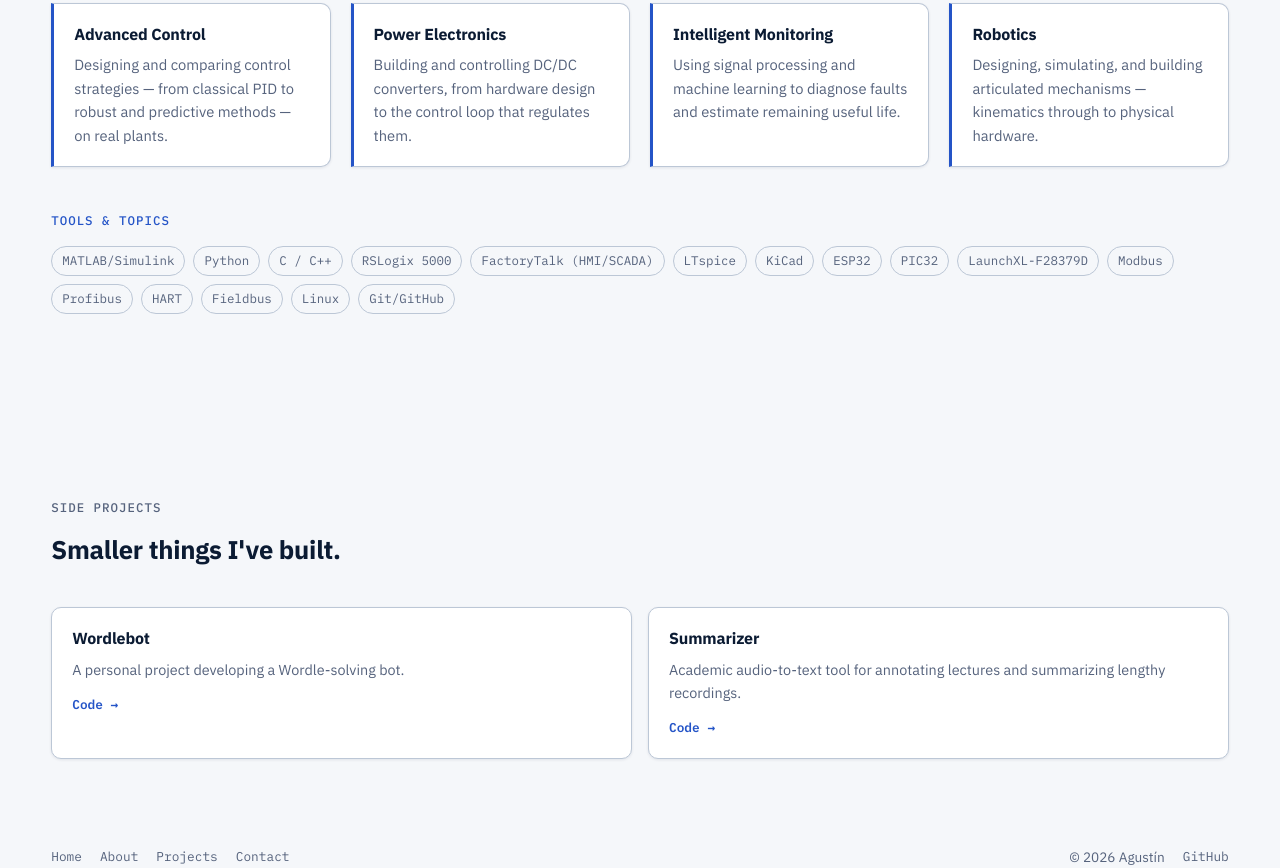
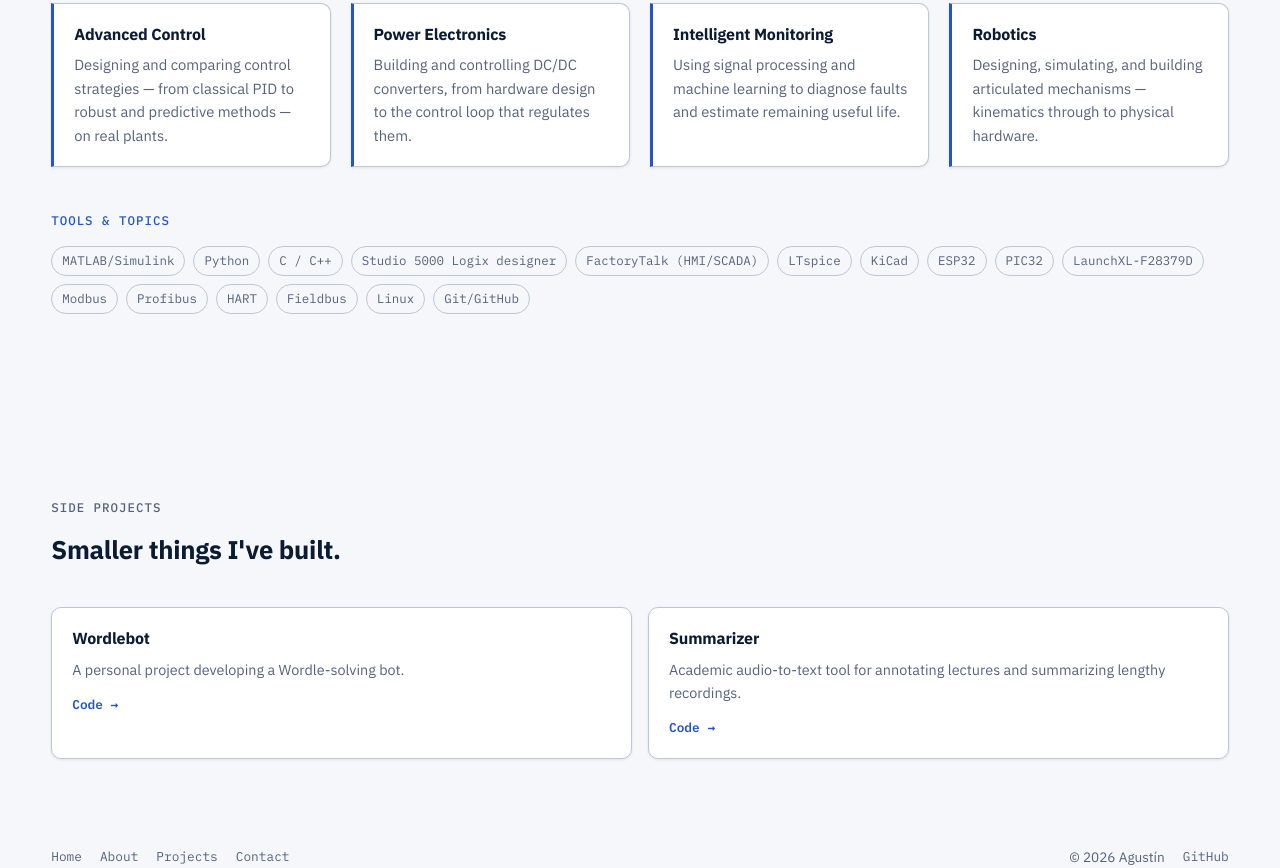
Before and after one commit to aguscsc/aguscsc.github.io, a plain HTML site: page index.html in a window 1280 px wide. Shown: the part 3101-3969 px from the top of the page. Drawn offline with Linux system fonts and the light colour scheme.

Commit message:
studio 5000

```diff
--- a/index.html
+++ b/index.html
@@ -229,7 +229,7 @@
         <span class="tag">MATLAB/Simulink</span>
         <span class="tag">Python</span>
         <span class="tag">C / C++</span>
-        <span class="tag">RSLogix 5000</span>
+        <span class="tag">Studio 5000 Logix designer</span>
         <span class="tag">FactoryTalk (HMI/SCADA)</span>
         <span class="tag">LTspice</span>
         <span class="tag">KiCad</span>
```
Also changed, not shown: projects/quadruple-tank.html (+2 -1 lines).
